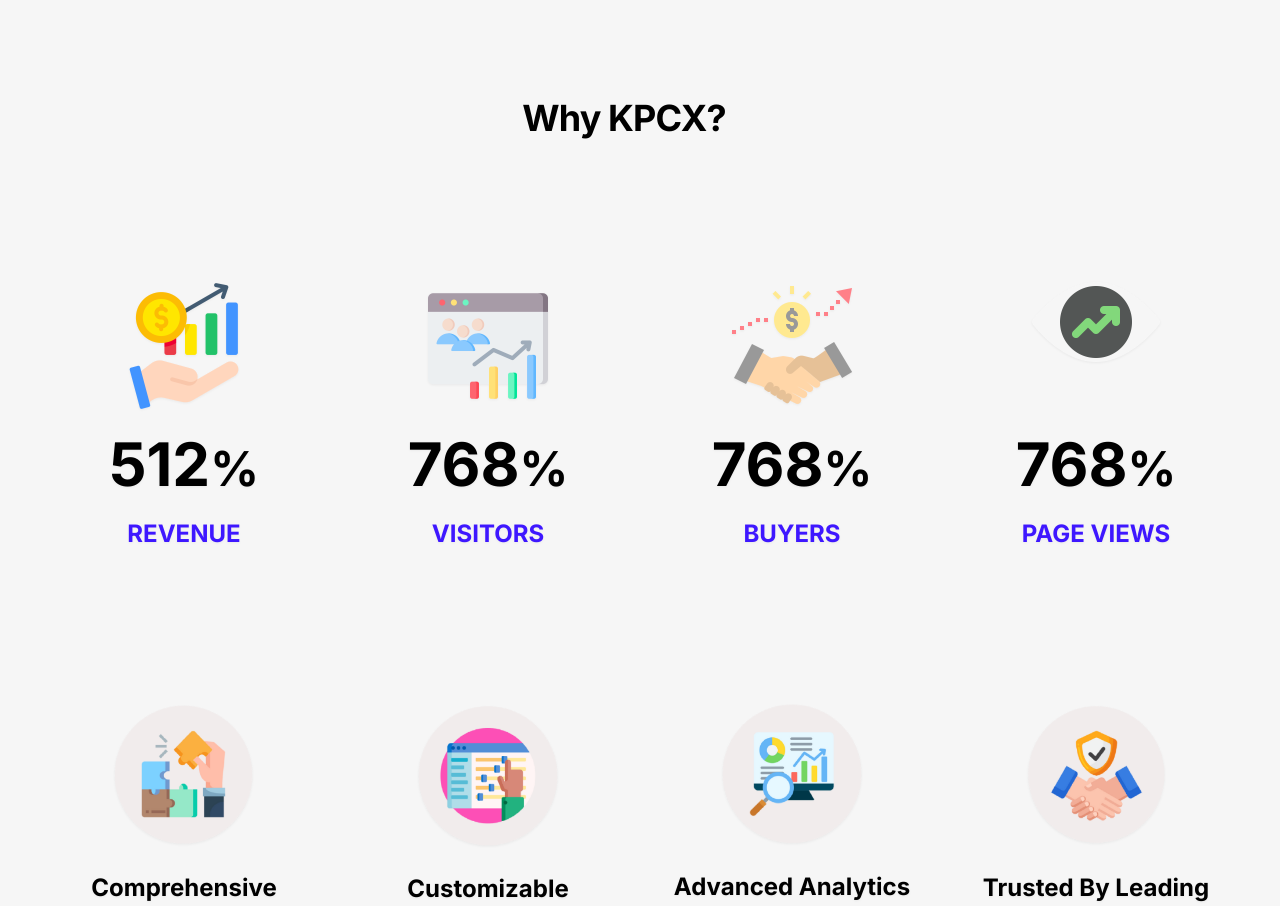
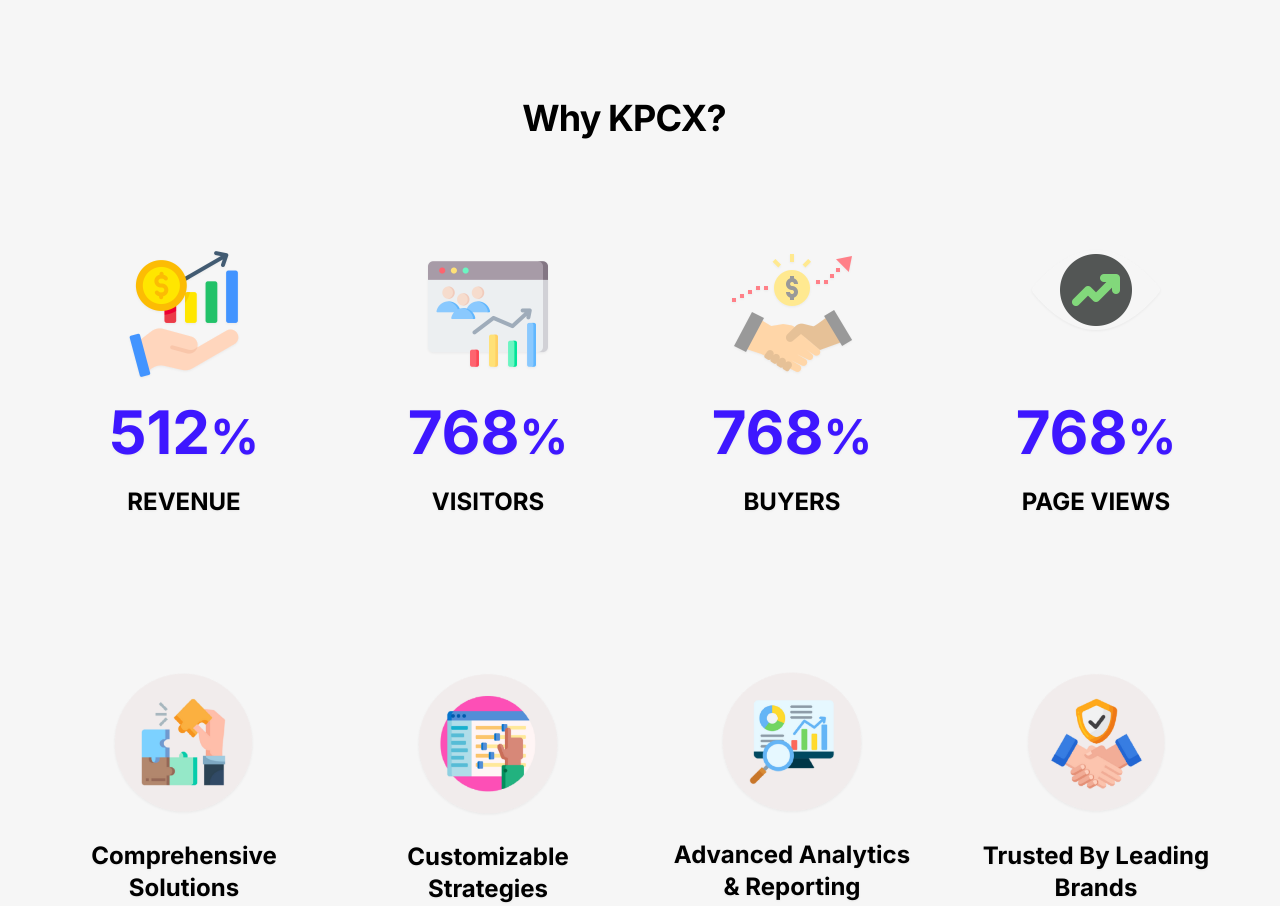
Before and after one commit to taleenteen/kpcx-project, a Next.js app: page / in a window 1280 px wide. Shown: the part 1000-1906 px from the top of the page. Built offline with nearby package versions, Linux system fonts and the light colour scheme.

Commit message:
fix margin at 2nd section

```diff
--- a/app/components/SectionTwo/Info.tsx
+++ b/app/components/SectionTwo/Info.tsx
@@ -59,7 +59,7 @@ const Info: React.FC = () => {
       <h2 className="text-4xl tracking-tight font-bold text-primary-800 text-center md:mr-8 mb-6 md:mb-0 animate-fadeInLeft">
         Why KPCX?
       </h2>
-      <div className="flex flex-col md:flex-row mt-8">
+      <div className="flex flex-col md:flex-row">
         <div className="container px-2 py-12 mx-auto">
           <div className="flex flex-wrap text-center justify-center">
             {topSectionData.map(({ src, text, value }, index) => (
@@ -78,13 +78,13 @@ const Info: React.FC = () => {
                     />
                   </div>
                   <h3
-                    className={`text-6xl font-bold text-md mb-6 text-black animate-fadeInRight`}
+                    className={`text-6xl font-bold text-md mb-6 text-blue2 animate-fadeInRight`}
                   >
                     <AnimatedCounter from={0} to={value} />
                     <span className="text-5xl font-bold">%</span>
                   </h3>
                   <p
-                    className={`text-2xl text-blue2 uppercase font-bold animate-fadeInRight`}
+                    className={`text-2xl text-black uppercase font-bold animate-fadeInRight`}
                   >
                     {text}
                   </p>
```
